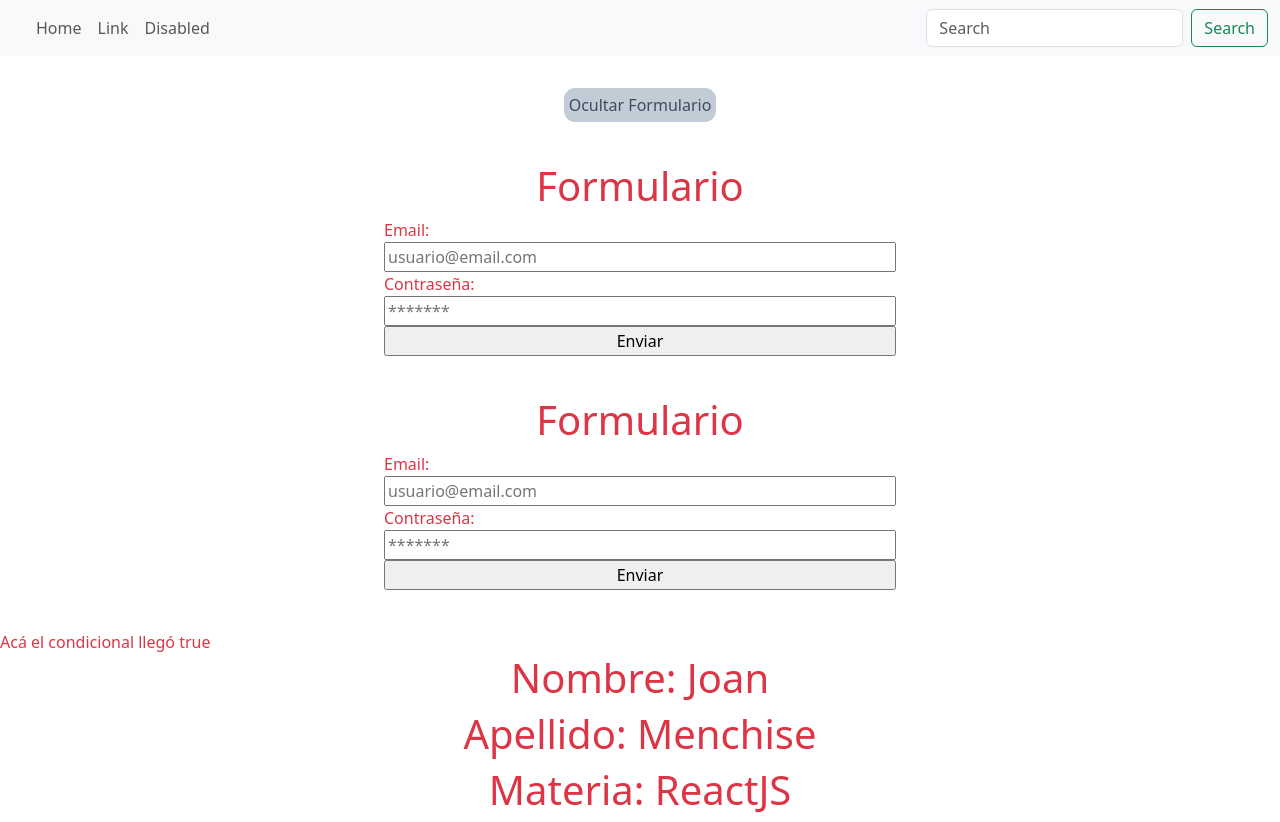
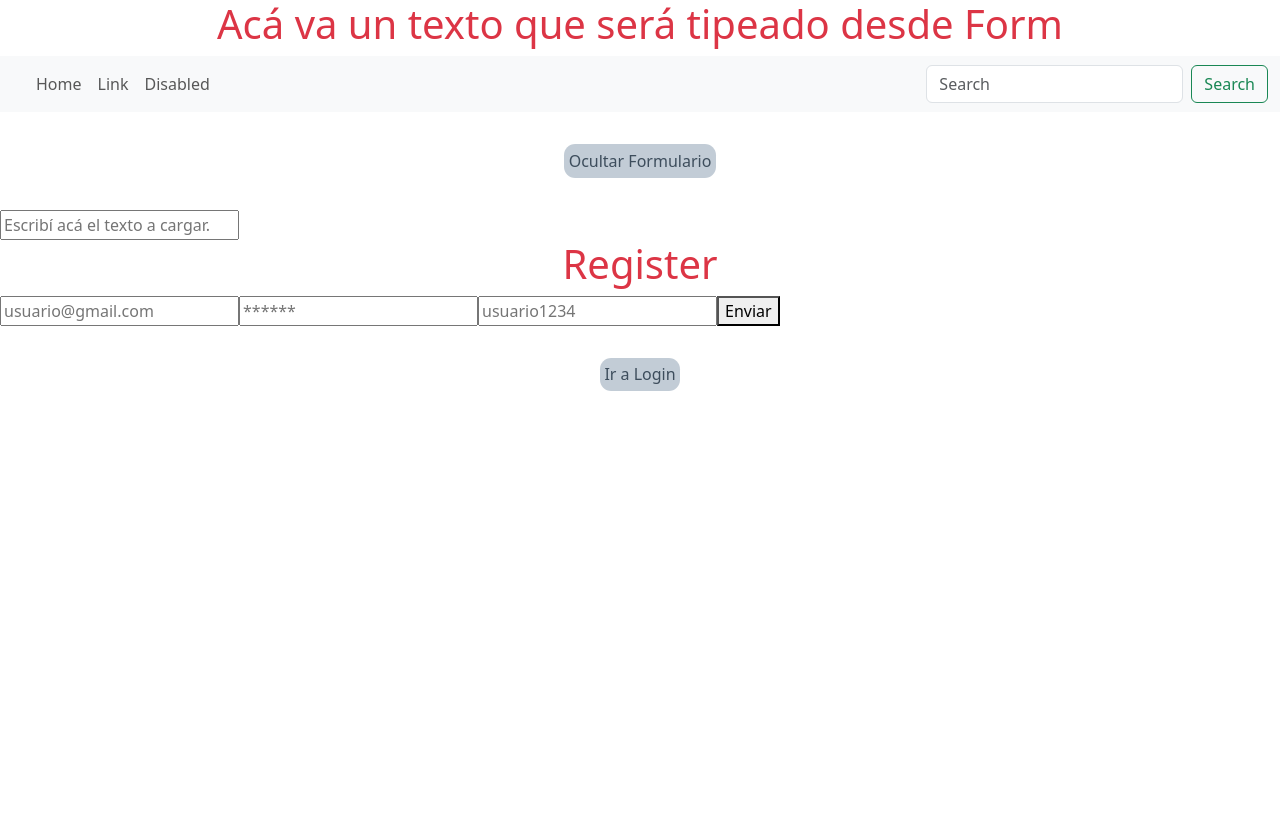
Before and after one commit to jmenchise/curso_react_ed_it, a React (Create React App) app: page / in a window 1280 px wide. Both pictures are taken after a click on the button "Mostrar Formulario". After the commit the page ends 800 px from the top, so only its background shows below. Built offline with nearby package versions, Linux system fonts and the light colour scheme.

Commit message:
Form dinámigo + Uplifting

```diff
--- a/src/App.js
+++ b/src/App.js
@@ -1,64 +1,65 @@
 import { useState, useEffect } from 'react';
+import './App.css';
+import { loginData, loginDataInputs, registerData, registerDataInputs } from './components/Form/config';
 import Form from './components/Form/Form';
-import './App.css'
 import Navbar from './components/Navbar/Navbar';
+
 
 function App() {
 
   const [showForms, setShowforms] = useState(false)
-  const [datos, setDatos] = useState({
-    nombre: '',
-    apellido: '',
-    materia: ''
-  })
+  const [showLogin, setShowlogin] = useState(false)
+  const navbarItemNames = ['Home', 'Link', 'Disabled'];
 
-  const navbarItemNames = ['Home', 'Link', 'Disabled'];
+  const handleSubmit = (e,data) => {
+    e.preventDefault();
+    console.log(data);
+  }
+
+
+  const [enviado, setEnviado] = useState(false)
+  const [text, setText] = useState('')
+
+
+  const toggleEnviado = () => {
+    setEnviado(!enviado);
+    console.log('enviado:', enviado);
+  }
+
+  const handleText = text => setText(text)
 
 
   useEffect(() => {
-
-    if(showForms) {
-
-      setDatos({
-        nombre: 'Joan',
-        apellido: 'Menchise',
-        materia: 'ReactJS'
-      })
+    if (enviado) {
+      alert('Se Envió el formulario con éxito!')
     }
-
-    return () => {
-
-      setDatos({
-        nombre: '',
-        apellido: '',
-        materia: ''
-      })
-
-    }
-  }, [showForms])
+  }, [enviado])
 
 
   return (
     <div className="App text-danger">
+      <h1>{ text || 'Acá va un texto que será tipeado desde Form'}</h1>
       <Navbar
         navbarItemNames={navbarItemNames}
         searchBar={true}
       />
-      <button
-        className='btn-style'
-        onClick={ () => setShowforms(!showForms) }>{ showForms ? 'Ocultar Formulario' : 'Mostrar Formulario' }
+      <button className='btn-style'onClick={ () => setShowforms(!showForms) }>
+        { showForms ? 'Ocultar Formulario' : 'Mostrar Formulario' }
       </button>
       {showForms &&
         <>
-          <Form/>
-          <Form condicional={true}/>
-        </>
-      }
-      {
-        <>
-          <h1>Nombre: {datos.nombre}</h1>
-          <h1>Apellido: {datos.apellido}</h1>
-          <h1>Materia: {datos.materia}</h1>
+          <Form
+            formTitle={!showLogin ? 'Register' : 'Login'}
+            initialState={!showLogin ? registerData : loginData}
+            inputs={!showLogin ? registerDataInputs : loginDataInputs}
+            onSubmit={handleSubmit}
+            showLogin={showLogin}
+            toggleEnviado={toggleEnviado}
+            handleText={handleText}
+          />
+          <button className='btn-style' onClick={() => setShowlogin(!showLogin)}>
+            {!showLogin ? 'Ir a Login' : 'Ir a Registro'}
+          </button>
         </>
       }
     </div>
--- a/src/components/Form/Form.jsx
+++ b/src/components/Form/Form.jsx
@@ -1,63 +1,59 @@
-import React, {useState} from 'react'
-
+import React, { useState, useEffect } from 'react'
+import Input from '../../shared/Input'
 
 const Form = (props) => {
 
-    const {condicional} = props
+    const {
+        initialState,
+        inputs,
+        formTitle,
+        onSubmit,
+        toggleEnviado,
+        handleText
+    } = props
 
 
-    const[form, setForm] = useState({
-        email: '',
-        pasword: '',
-    })
+    const[form, setForm] = useState(initialState)
 
 
-    const{email, pasword} = form
+    useEffect(() => {
+        setForm(initialState)
+    }, [initialState])
 
 
     const handleChange = e => {
-        const{value, name} = e.target;
+        const{name, value} = e.target
         setForm({
             ...form,
             [name]: value
         })
     }
 
-
     const handleSubmit = e => {
-        e.preventDefault();
-        console.log(form);
-        setForm({
-            email: '',
-            pasword: '',
-        })
+        onSubmit(e, form);
+        toggleEnviado();
     }
-
-
 
     return (
         <div>
-            <form onSubmit={handleSubmit} style={{display: 'flex', flexDirection:'column', width:'40%', margin:'40px auto' }}>
-                <h1>Formulario</h1>
-                <label htmlFor="email">Email:</label>
-                <input
-                    onChange={handleChange}
-                    value={email}
-                    type="email"
-                    name='email'
-                    placeholder= 'usuario@email.com'
-                />
-                <label htmlFor="pasword">Contraseña:</label>
-                <input
-                    onChange={handleChange}
-                    value={pasword}
-                    type="pasword"
-                    placeholder='*******'
-                    name='pasword'
-                />
-                <input type="submit" value="Enviar" />
+            <input
+                type="text" onChange={ e => handleText(e.target.value)}
+                placeholder={'Escribí acá el texto a cargar.'}
+            />
+            <form onSubmit={onSubmit ? e => handleSubmit(e) : null}>
+                <h1>{formTitle || 'Titulo'}</h1>
+                {inputs?.map(({name, id, type, placeholder, required}) => (
+                        <Input
+                            key={id}
+                            name={name}
+                            type={type}
+                            placeholder={placeholder}
+                            required={required}
+                            onChange={handleChange}
+                        />
+                ))}
+                <button type='submit'>Enviar</button>
             </form>
-            {condicional && <div>Acá el condicional llegó true</div>}
         </div>
     )
 }
--- /dev/null
+++ b/src/components/Form/config.js
@@ -0,0 +1,52 @@
+
+export const registerData = {
+    email: '',
+    password: '',
+    repeatPassword: ''
+}
+
+export const loginData = {
+    email: '',
+    password: ''
+}
+
+export const registerDataInputs = [
+    {
+        id: 'emailID',
+        type: 'email',
+        placeholder: 'usuario@gmail.com',
+        name: 'email',
+        required: true
+    },
+    {
+        id: 'passwordID',
+        type: 'password',
+        placeholder: '******',
+        name: 'password',
+        required: true,
+    },
+    {
+        id: 'repeatPasswordID',
+        type: 'password',
+        placeholder: 'usuario1234',
+        name: 'repeatPassword',
+        required: true,
+    }
+]
+
+export const loginDataInputs = [
+    {
+        id: 'emailID',
+        type: 'email',
+        placeholder: 'usuario@gmail.com',
+        name: 'email',
+        required: true
+    },
+    {
+        id: 'passwordID',
+        type: 'password',
+        placeholder: '******',
+        name: 'password',
+        required: true,
+    }
+]
--- /dev/null
+++ b/src/shared/Input.jsx
@@ -0,0 +1,30 @@
+import React from 'react'
+
+const Input = (props) => {
+
+    const {
+        type,
+        placeholder,
+        name,
+        className,
+        id,
+        onChange,
+        onBlur,
+        required
+    } = props
+
+    return (
+        <input
+            type={ type || 'text'}
+            placeholder={ placeholder || null}
+            name={ name || null}
+            className={ className || null}
+            id={ id || null}
+            onChange={ onChange || null}
+            onBlur={ onBlur || null}
+            required={ required || false }
+        />
+    )
+}
+
+export default Input
```
